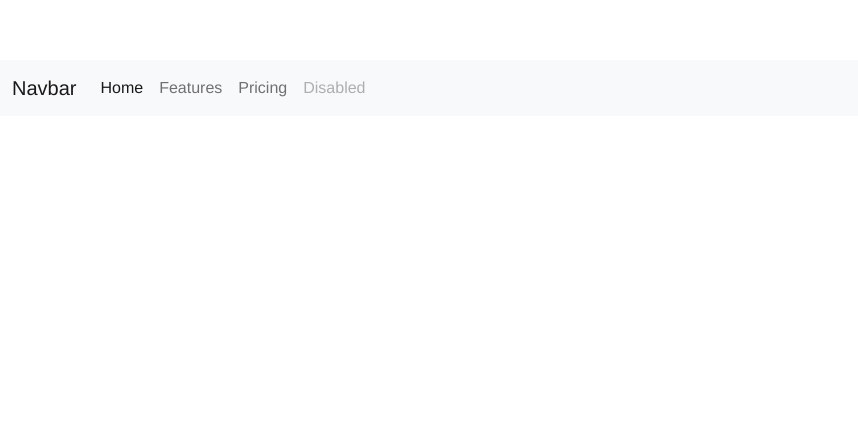
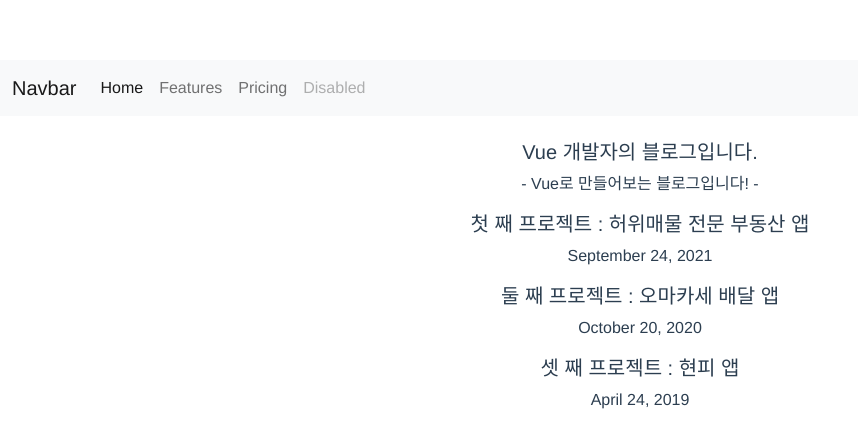
Before and after one commit to sky2000sh/vueblog, a Vue app: page / in a window 1280 px wide. Shown: the top 448 px of the page, without its empty margins (0-858 px from the left). Built offline with nearby package versions, Linux system fonts and the light colour scheme.

Commit message:
Data Binding & props on 15/06/22

```diff
--- a/src/App.vue
+++ b/src/App.vue
@@ -1,4 +1,5 @@
 <template>
+
   <nav class="navbar navbar-expand-lg navbar-light bg-light">
     <div class="container-fluid">
       <a class="navbar-brand" href="#">Navbar</a>
@@ -15,16 +16,33 @@
       </div>
     </div>
   </nav>
+
+  <div class="container mt-4">
+    <h5>Vue 개발자의 블로그입니다.</h5>
+    <p> - Vue로 만들어보는 블로그입니다! - </p>
+  </div>
+
+  <List :blogData="blogData"/>
+
 </template>
 
 <script>
-
+import List from './components/List.vue'
+import blog from './assets/blog'
 
 export default {
   name: 'App',
+
   components: {
+    List: List
+  },
 
+  data() {
+    return {
+      blogData: blog
+    }
   }
+
 }
 </script>
 
--- /dev/null
+++ b/src/assets/blog.js
@@ -0,0 +1,18 @@
+export default [
+    {
+      title : '첫 째 프로젝트 : 허위매물 전문 부동산 앱',
+      content : 'Vue를 이용하면 비누같이 매끈한 앱을 만들 수 있습니다',
+      date : 'September 24, 2021',
+      number : 0
+    },{
+      title : '둘 째 프로젝트 : 오마카세 배달 앱',
+      content : '음식이 아니라 셰프를 직접 배달해드립니다',
+      date : 'October 20, 2020',
+      number : 1
+    },{
+      title : '셋 째 프로젝트 : 현피 앱',
+      content : '거리를 설정하면 가장 가까운 파이터를 소개해드려요! 서로 싸워보세요',
+      date : 'April 24, 2019',
+      number : 2
+    }
+  ]
--- /dev/null
+++ b/src/components/List.vue
@@ -0,0 +1,30 @@
+<template>
+  <div>
+    <h5> {{ blogData[0].title }} </h5>
+    <p> {{ blogData[0].date }} </p>
+  </div>
+  <div>
+    <h5> {{ blogData[1].title }} </h5>
+    <p> {{ blogData[1].date }} </p>
+  </div>
+  <div>
+    <h5> {{ blogData[2].title }} </h5>
+    <p> {{ blogData[2].date }} </p>
+  </div>
+</template>
+
+<script>
+export default {
+    // eslint-disable-next-line vue/multi-word-component-names
+    name: 'List',
+
+    props: {
+        blogData: Object
+    },
+
+}
+</script>
+
+<style>
+
+</style>
```
